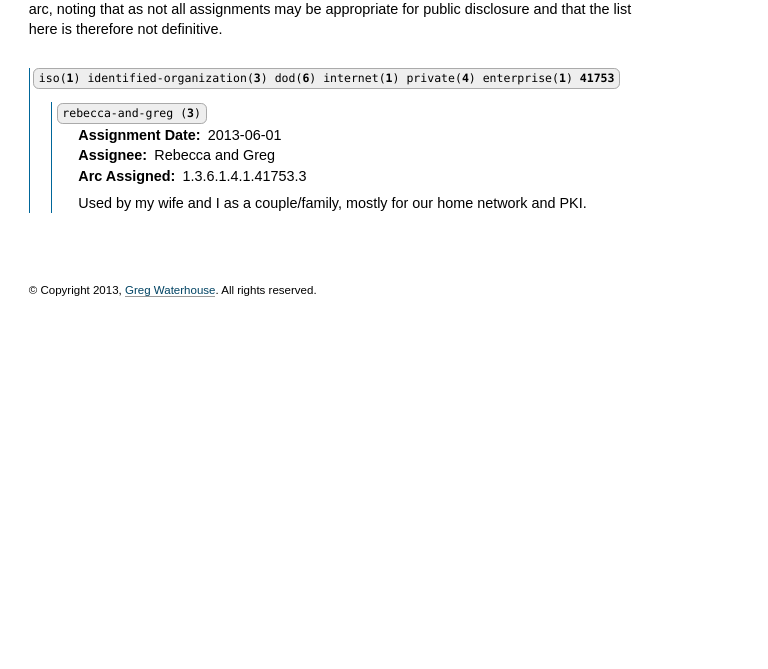
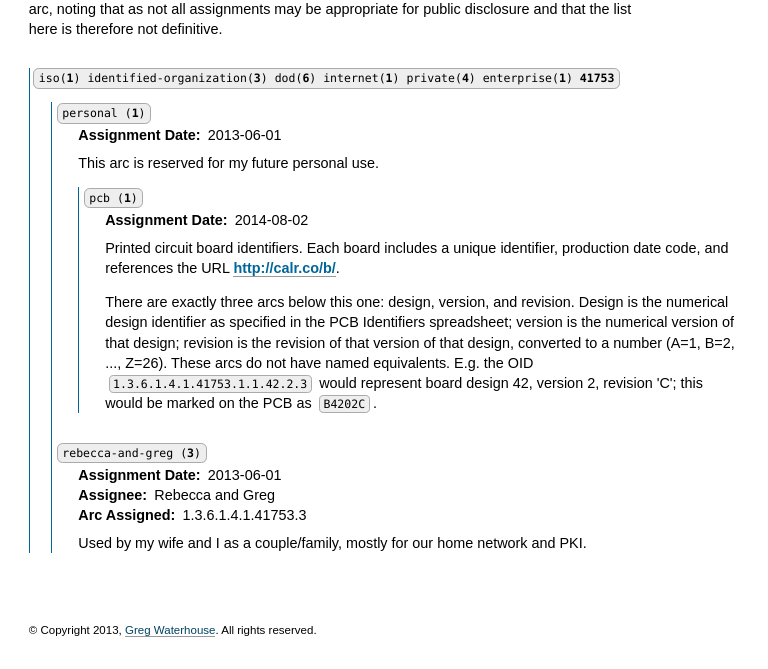
Before and after one commit to Calrion/OID-Register, a plain HTML site: page index.html in a window 1280 px wide. Shown: the part 131-800 px from the top of the page, without its empty margins (0-768 px from the left). Drawn offline with Linux system fonts and the light colour scheme.

Commit message:
Added PCB design identifiers assignment. Minor CSS updates.
* Added assignment for id-pen.41753.personal.pcb.
* Added CSS rules to allow multi-paragraph descriptions.

```diff
--- a/index.html
+++ b/index.html
@@ -40,11 +40,41 @@
 <article class="primary">
   <header><h1>OID Register</h1></header>
   <section class="body">
-    <p>On 14th May, 2013, IANA assigned the OID arc <code>1.3.6.1.4.1.41753</code> to me under its <a href="http://pen.iana.org/pen/PenApplication.page">Private Enterprise Number</a> scheme. This website provides details on assignments made under the above arc, noting that as not all assignments may be appropriate for public disclosure and that the list here is therefore not&nbsp;definitive.</p>
+    <p>On 14th May, 2013, IANA assigned the OID arc <code class="arc">1.3.6.1.4.1.41753</code> to me under its <a href="http://pen.iana.org/pen/PenApplication.page">Private Enterprise Number</a> scheme. This website provides details on assignments made under the above arc, noting that as not all assignments may be appropriate for public disclosure and that the list here is therefore not&nbsp;definitive.</p>
   </section>
   <section class="register">
     <p><code class="root arc"><span class="identifier">iso</span>(<strong class="oid">1</strong>) <span class="identifier">identified-organization</span>(<strong class="oid">3</strong>) <span class="identifier">dod</span>(<strong class="oid">6</strong>) <span class="identifier">internet</span>(<strong class="oid">1</strong>) <span class="identifier">private</span>(<strong class="oid">4</strong>) <span class="identifier">enterprise</span>(<strong class="oid">1</strong>) <strong class="oid">41753</strong></code></p>
     <dl class="assignment">
+
+      <dt><span class="assignment">
+        <span class="identifier">personal</span>
+        (<strong class="oid">1</strong>)
+      </span></dt>
+      <dd>
+        <dl class="meta">
+          <dt>Assignment Date:</dt>
+          <dd class="date-assigned">2013-06-01</dd>
+        </dl>
+        <p class="description">This arc is reserved for my future personal use.</p>
+        <dl class="assignment">
+
+          <dt><span class="assignment">
+            <span class="identifier">pcb</span>
+            (<strong class="oid">1</strong>)
+          </span></dt>
+          <dd>
+            <dl class="meta">
+              <dt>Assignment Date:</dt>
+              <dd class="date-assigned">2014-08-02</dd>
+            </dl>
+            <p class="description">Printed circuit board identifiers. Each board includes a unique identifier, production date code, and references the URL <a href="http://calr.co/b/">http://calr.co/b/</a>.</p>
+            <p class="description">There are exactly three arcs below this one: design, version, and revision. Design is the numerical design identifier as specified in the PCB Identifiers spreadsheet; version is the numerical version of that design; revision is the revision of that version of that design, converted to a number (A=1, B=2, ..., Z=26). These arcs do not have named equivalents. E.g. the OID <code class="arc">1.3.6.1.4.1.41753.1.1.42.2.3</code> would represent board
+			design 42, version 2, revision 'C'; this would be marked on
+			the PCB as <code>B4202C</code>.</p>
+          </dd>
+
+        </dl>
+      </dd>
 
       <dt><span class="assignment">
         <span class="identifier">rebecca-and-greg</span>
--- a/res/styles.css
+++ b/res/styles.css
@@ -91,6 +91,14 @@ dl.assignment > dt + dd {
   margin-bottom: 2em;
 }
 
+dl.assignment > dt + dd > p.description {
+  margin-bottom: 1em;
+}
+
+dl.assignment > dt + dd > p.description:last-child {
+  margin-bottom: 0;
+}
+
 dl.meta > dt + dd.arc {
   max-width: 35em;
 }
```
